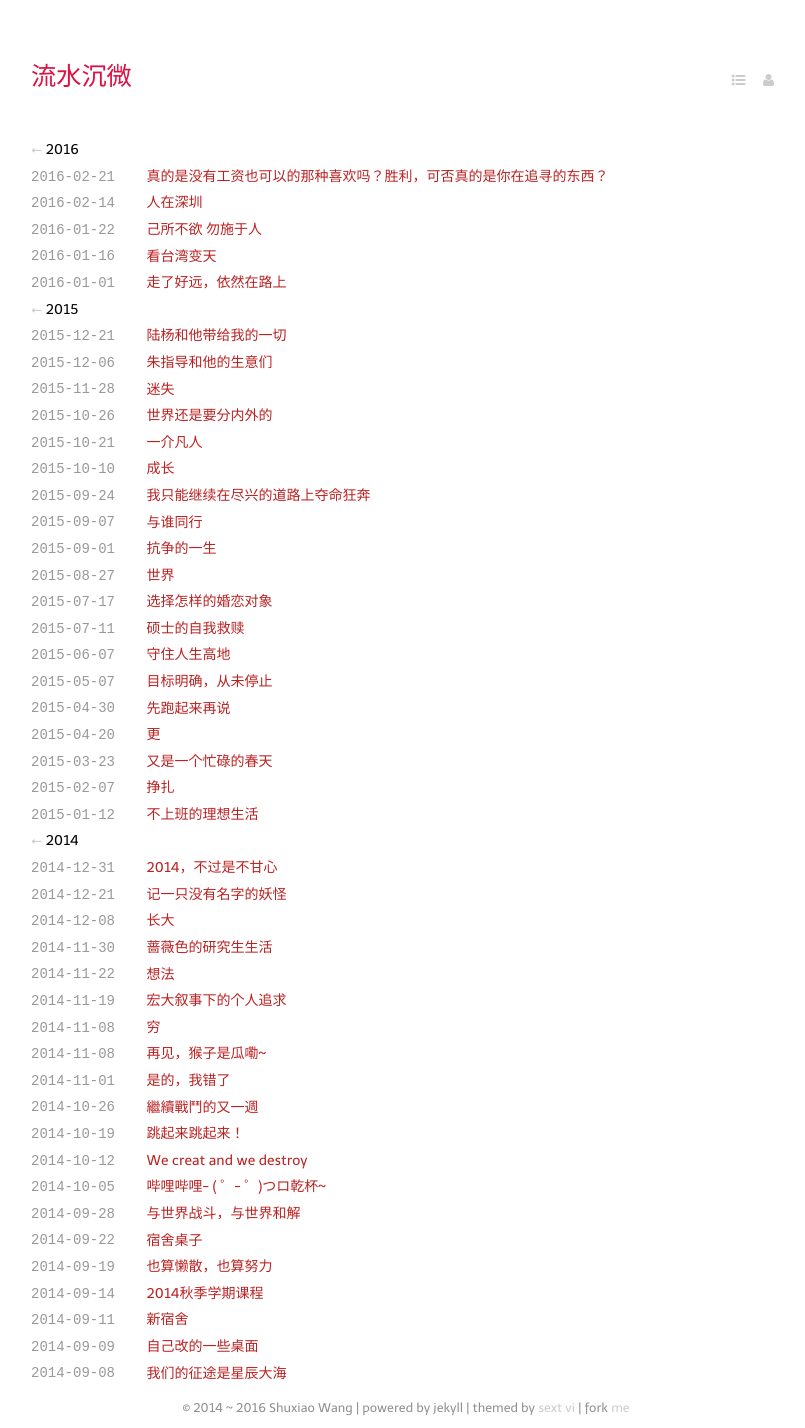
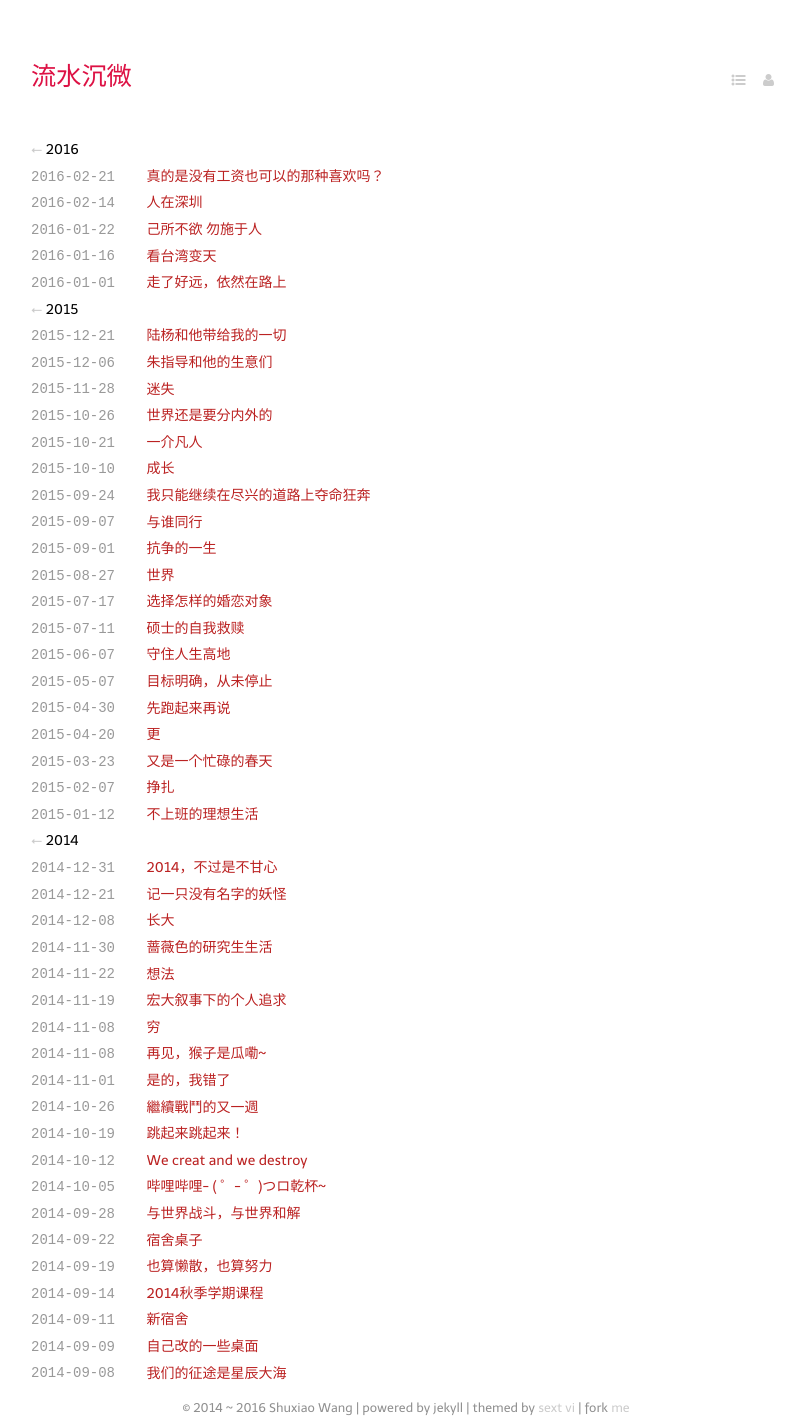
Before and after one commit to keaising/blogs, a Jekyll site: the page built from archive.markdown, in a window 1280 px wide. Shown: the whole page, without its empty margins (234-1039 px from the left). Built offline with Jekyll 4.4.1, drawn with Linux system fonts in a browser that asks for light colours; some web fonts are replaced; Markdown is read by kramdown in place of the engine named in the settings.

Commit message:
add a new post

```diff
--- a/_posts/2016-02-21-dream-for.md
+++ b/_posts/2016-02-21-dream-for.md
@@ -1,5 +1,5 @@
 ---
-title: 真的是没有工资也可以的那种喜欢吗？胜利，可否真的是你在追寻的东西？
+title: 真的是没有工资也可以的那种喜欢吗？
 layout: post
 guid: 2ef3550f-8cf3-400b-a55b-c512c9af8a1g
 tags:
@@ -7,7 +7,7 @@
 
 ---
 
-这是一个奇怪的标题，对吧？
+<iframe frameborder="no" border="0" marginwidth="0" marginheight="0" width=400 height=90 src="http://music.163.com/outchain/player?type=2&id=31053289&auto=1&height=66"></iframe>
 
 我在深圳珠海闲逛的那一周里，遇到了三个人。第一个是1.26在深圳中心书城少年宫遇到的一个来自佛山、举家移民到深圳的父亲，带着7、8岁的孩子在少年宫吃饭，跟我聊了一顿饭的时间；第二个是1.30去珠海玩了之后晚上跟高中同学徐御之吃饭，我们谈及过去共同喜欢过的妹子和本科各自度过的生活；第三个是离开深圳的前一天，我去中英街闲逛时，遇到的一个来自湖北张家界的打工母亲，孩子5岁即将上小学，正在为孩子教育问题犯愁，我们一边在中英街闲逛一边聊。
 
```
